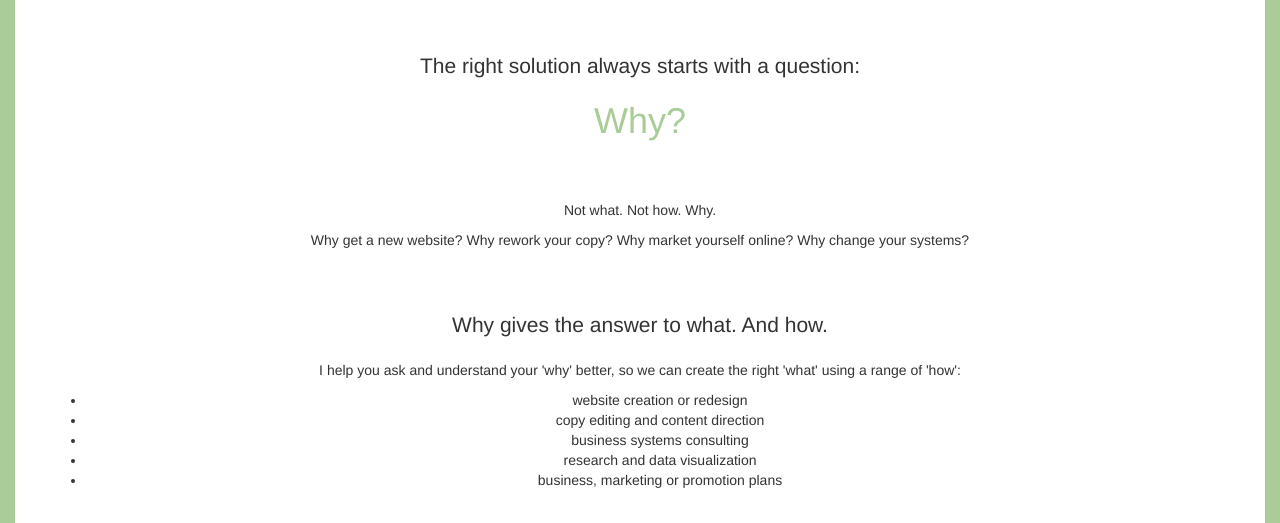
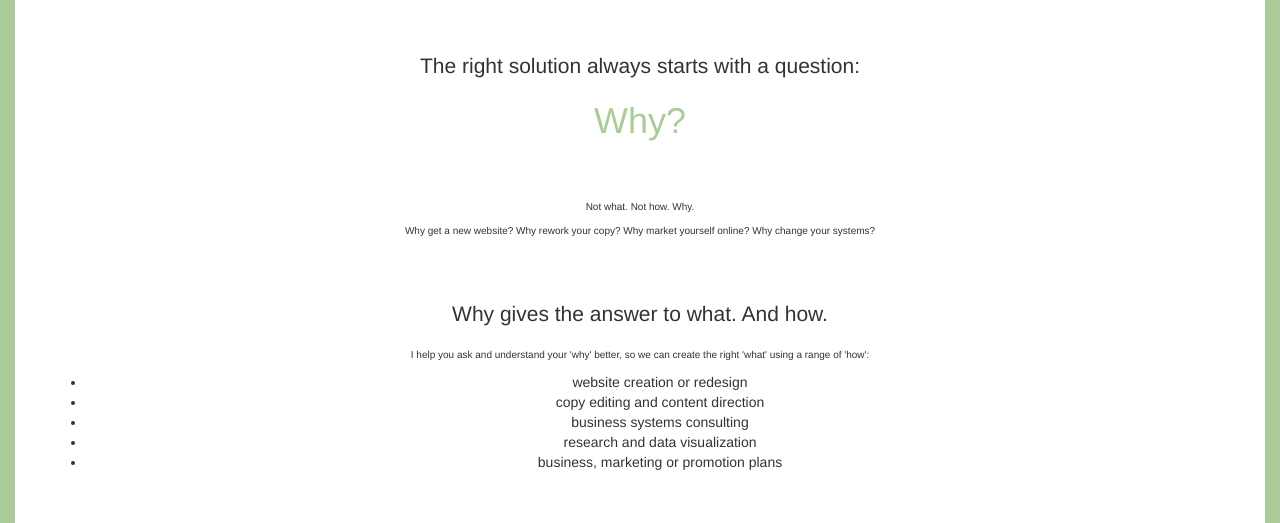
Before and after one commit to kaiewiggins/kaiewiggins.github.io, a Jekyll site: the page built from consulting.html, in a window 1280 px wide and 1400 px high, scrolled down 399 px. Shown: the part 58-581 px from the top of the window. Built offline with Jekyll 4.4.1, drawn with Linux system fonts in a browser that asks for light colours; nearby versions of some CDN libraries; grey boxes are pictures that could not be loaded.

Commit message:
Updated p to 10pt text, reduced a.target size

```diff
--- a/css/main.css
+++ b/css/main.css
@@ -11,12 +11,12 @@ position: relative;
 
 h2,h3,h4 {color: #ac9;}
 
-p {}
+p {font-size: 10px;}
 
 a.anchor {
     display: block;
     position: relative;
-    top: -500px;
+    top: -50px;
     visibility: hidden;
 }/*Spaces down anchor tags to compensate for the space the nav bar puts it off*/
 
```
